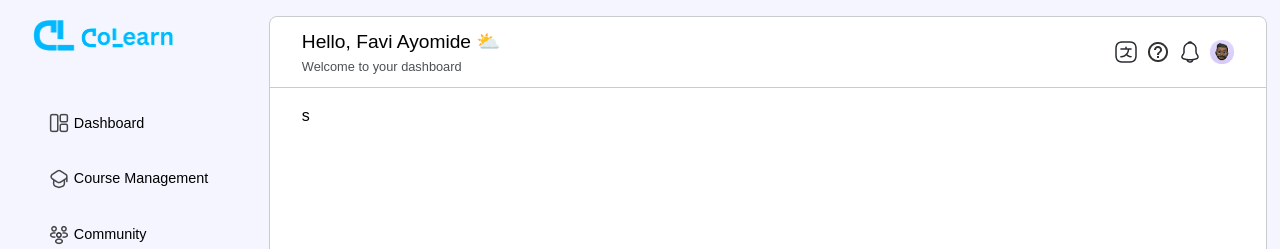
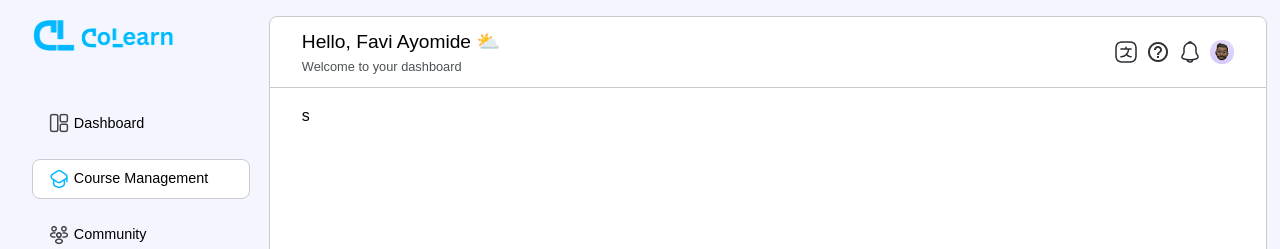
Before and after one commit to TemidayoVictor/colearn, a Next.js app: page /instructors/upload-course in a window 1280 px wide. Shown: the top 249 px of the page. Built offline with nearby package versions, Linux system fonts and the light colour scheme.

Commit message:
upload course

```diff
--- a/app/components/UserSidebar.tsx
+++ b/app/components/UserSidebar.tsx
@@ -71,9 +71,9 @@ const UserSidebar = ({onMenuClick}:UserSidebarProps) => {
                                 <p className="text-[.9rem]">Dashboard</p>
                             </Link>
 
-                            <Link href='/instructors/courses' className={`sidebar-link ${pathname == '/instructors/courses' ? 'active' : ''}`}>
+                            <Link href='/instructors/courses' className={`sidebar-link ${pathname == '/instructors/courses' || pathname == '/instructors/upload-course' ? 'active' : ''}`}>
                                 {
-                                    pathname == '/instructors/courses' ? (
+                                    pathname == '/instructors/courses' || pathname == '/instructors/upload-course' ? (
 
                                         <Image
                                             aria-hidden
```
Also changed, not shown: public/assets/images/left-arrow.png (added).
